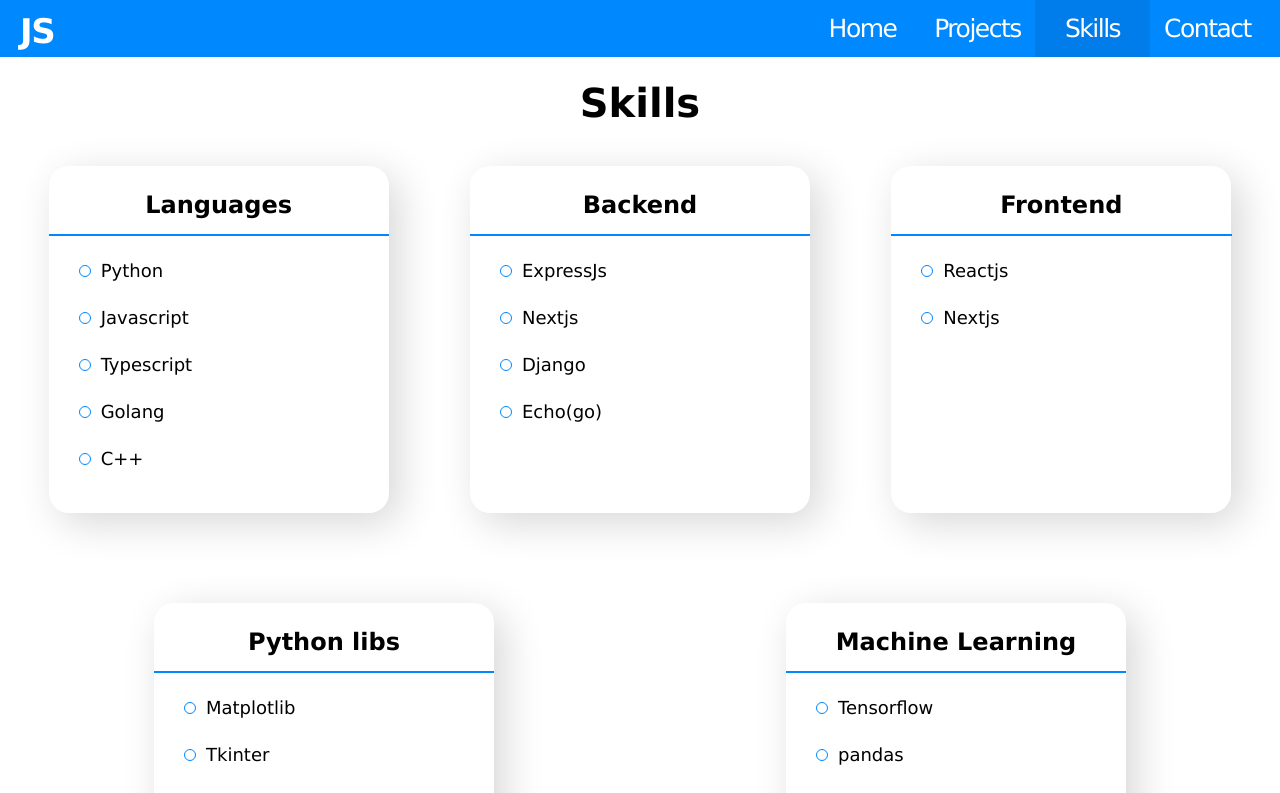
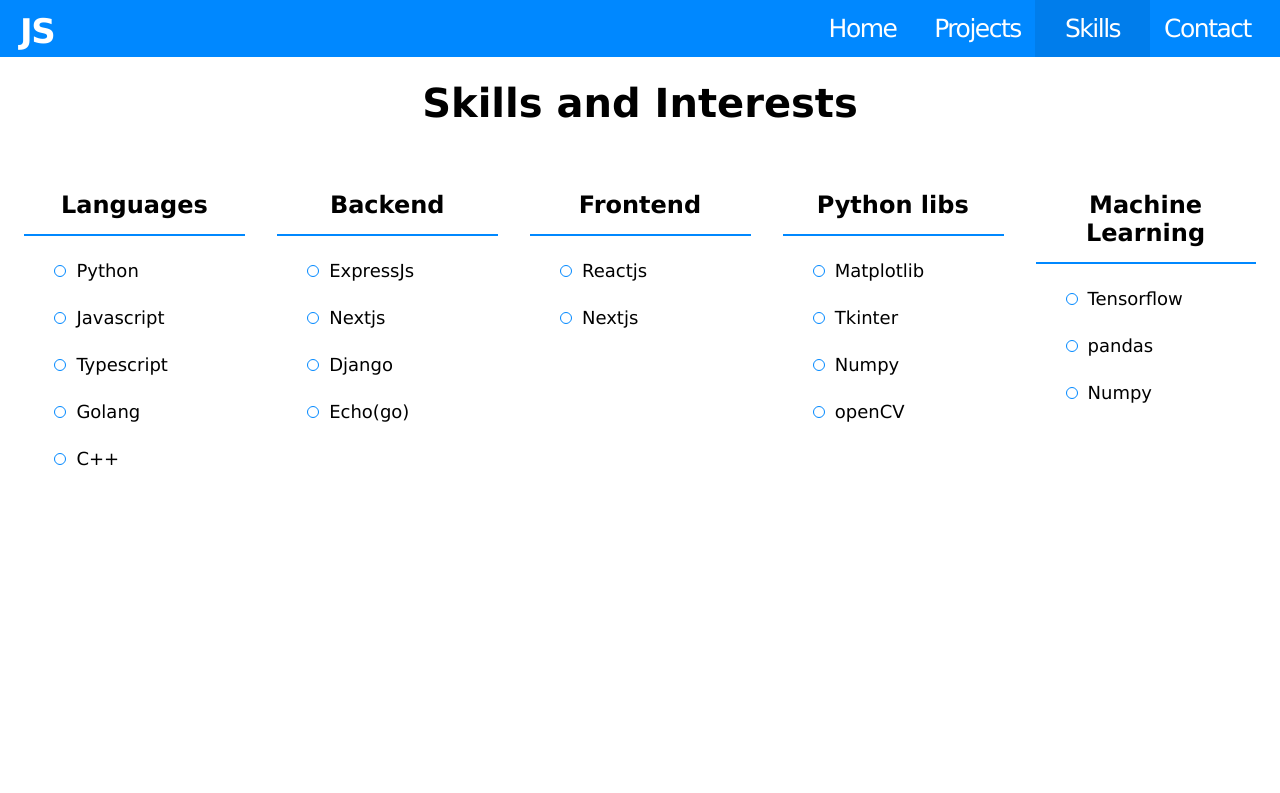
Before and after one commit to jujhaar2409/portfolio, a Next.js app: page /skills in a window 1280 px wide. Shown: the top 793 px of the page. Built offline with nearby package versions, Linux system fonts and the light colour scheme.

Commit message:
removed shadows from cards

```diff
--- a/Components/InfoCard.jsx
+++ b/Components/InfoCard.jsx
@@ -16,7 +16,8 @@
       transform: `translateY(20px)`,
     },
   });
-  return <animated.div className={styles.Div} style={{...springProps, ...props.style}}>{props.children}</animated.div>;
+  // return <animated.div class={`${styles.Div} ${props.class ? props.class : ""}`} style={{...springProps, ...props.style}}>{props.children}</animated.div>;
+  return <animated.div class={`${styles.Div} ${styles[props.class]}`} style={{...springProps, ...props.style}}>{props.children}</animated.div>;
 };
 
 export default Card;
--- a/Components/styles/InfoCard.module.scss
+++ b/Components/styles/InfoCard.module.scss
@@ -58,10 +58,13 @@
     }
   }
 
-  & :global .cardbody {
+  & :global(.cardbody) {
     padding: 35px 30px;
     padding-top: 20px;
     font-size: 16px;
     line-height: 1.6;
   }
 }
+.noshadow {
+  box-shadow: none;
+}
--- a/pages/skills.jsx
+++ b/pages/skills.jsx
@@ -26,10 +26,10 @@
       <title>Jujhaar's skills</title>
     <meta name="description" content="Jujhaar Singh's skills related to programming"></meta>
   </Head>
-    <Layout title="Skills">
+    <Layout title="Skills and Interests">
       {trail.map((anime, index) => {
         return (
-          <Card style={anime}>
+          <Card style={{...anime, ...{width: "12%", minWidth: "220px"}}} class="noshadow">
             <h2>{skills[index].title}</h2>
             <hr />
             <List>
```
